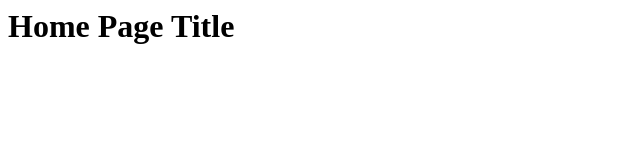
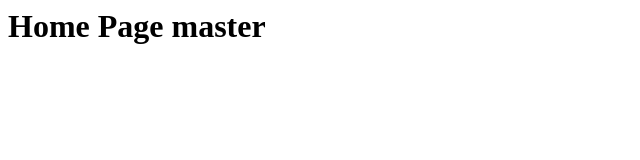
Before and after one commit to IreneDeRose/git-course-repo, a plain HTML site: page index.html in a window 1280 px wide. Shown: the whole page, without its empty margins (0-640 px from the left). Drawn offline with Linux system fonts and the light colour scheme.

Commit message:
modified home page title in branch master

```diff
--- a/index.html
+++ b/index.html
@@ -4,6 +4,6 @@
 <body>
 
 
-	<h1> Home Page Title </h1>
+	<h1> Home Page master </h1>
 </body>
 </html>
```
